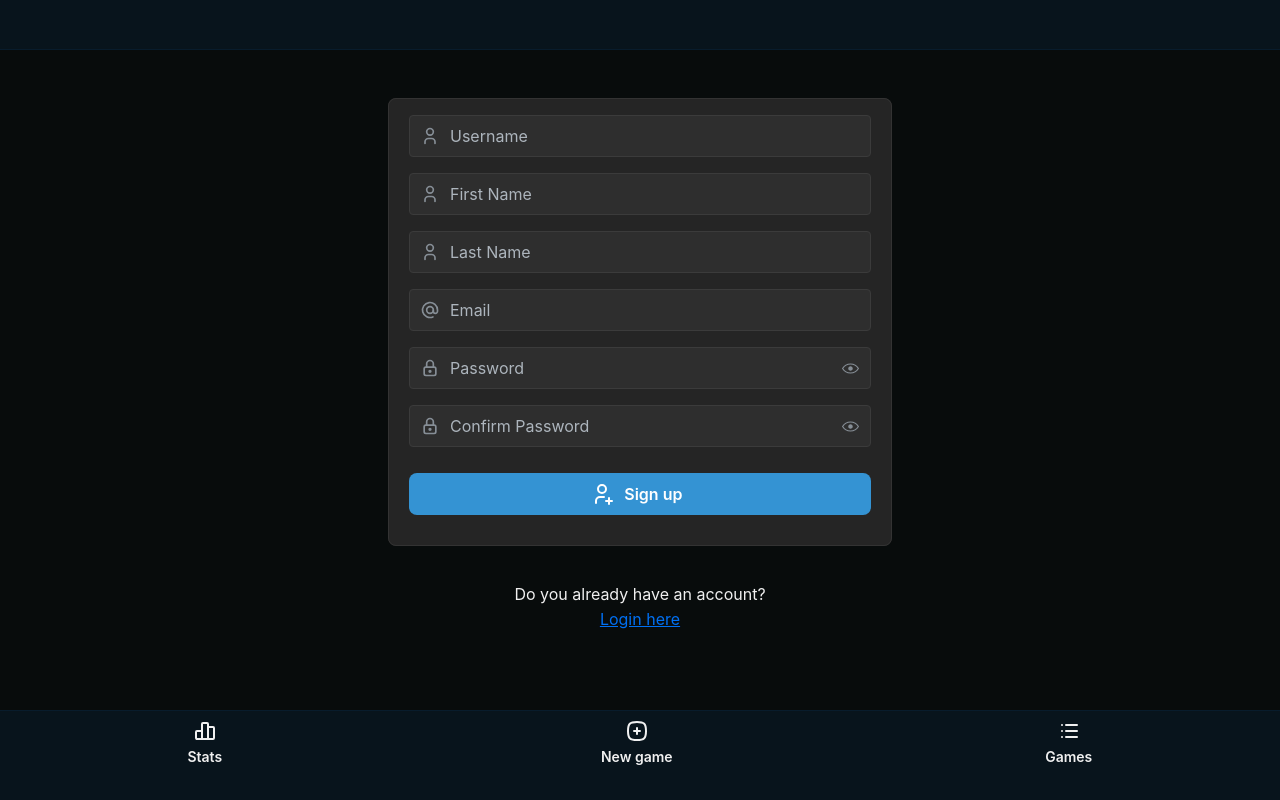
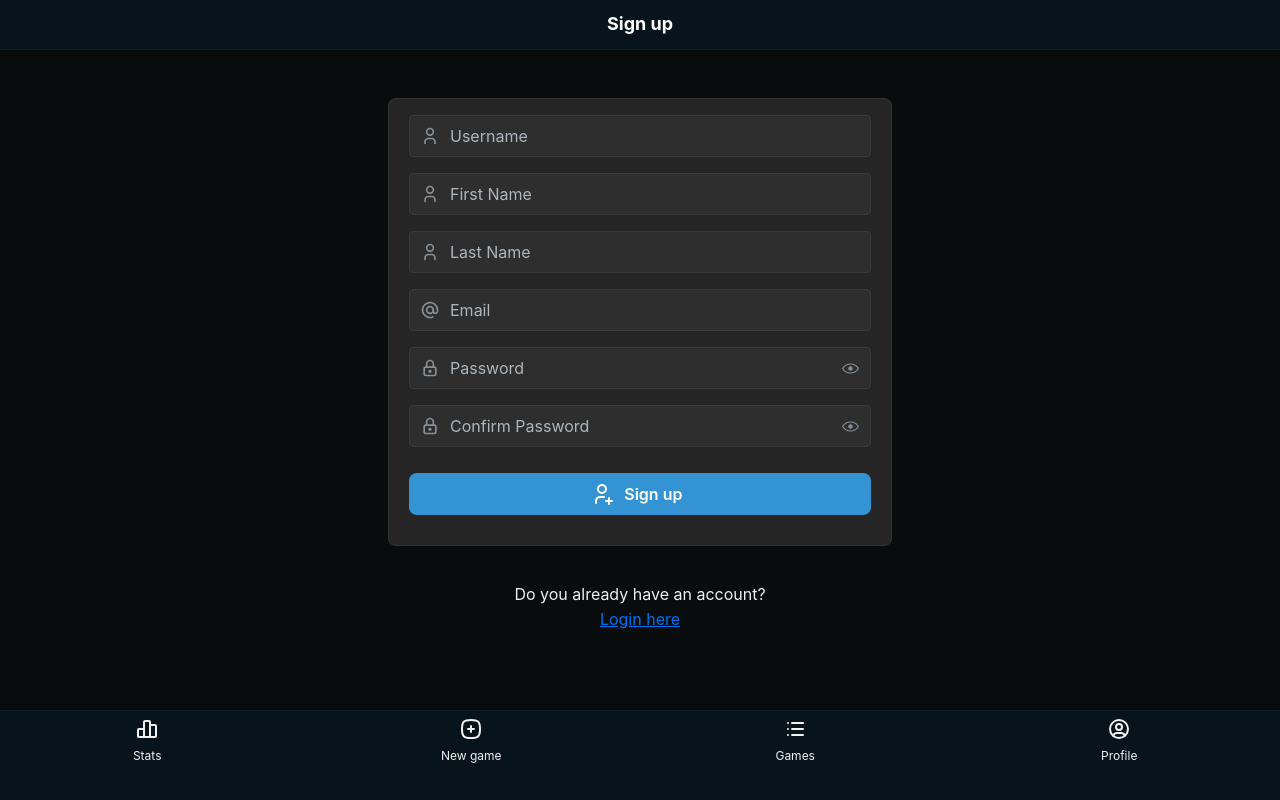
Before and after one commit to Larppuli/Scoreboard-2.0, a Next.js app: page /signup in a window 1280 px wide. Built offline with nearby package versions, Linux system fonts and the light colour scheme.

Commit message:
implementation of header and bottomnavigation

```diff
--- a/components/AppShellWrapper/BottomNavigation.tsx
+++ b/components/AppShellWrapper/BottomNavigation.tsx
@@ -1,6 +1,6 @@
 import React from 'react';
-import { AppShell, Group, Button, Stack } from '@mantine/core';
-import { IconChartBar, IconSquareRoundedPlus, IconList } from '@tabler/icons-react';
+import { AppShell, Group, Button, Stack, Text } from '@mantine/core';
+import { IconChartBar, IconSquareRoundedPlus, IconList, IconUserCircle } from '@tabler/icons-react';
 import Link from 'next/link'
 import { usePathname } from 'next/navigation';
 
@@ -11,6 +11,7 @@ function BottomNavigation() {
     { icon: <IconChartBar size={24} />, label: 'Stats', path: '/' },
     { icon: <IconSquareRoundedPlus size={24} />, label: 'New game', path: '/new-game' },
     { icon: <IconList size={24} />, label: 'Games', path: '/games' },
+    { icon: <IconUserCircle size={24} />, label: 'Profile', path: '/profile' },
   ];
 
   return (
@@ -18,10 +19,10 @@ function BottomNavigation() {
       <Group grow h='100px'>
         {navItems.map((item) => (
           <Link href={item.path} key={item.label} >
-            <Button mb='40px' w='32vw' bg='inherit' h='50px'>
+            <Button mb='40px' w='23vw' bg='inherit' h='50px'>
                 <Stack align="center" gap='7px' c={pathname === item.path ? '#ff0052' : '#f0f0f0'}>
                     {item.icon}
-                    {item.label}
+                    <Text size="xs">{item.label}</Text>
                 </Stack>
             </Button>
           </Link>
--- a/components/AppShellWrapper/Header.tsx
+++ b/components/AppShellWrapper/Header.tsx
@@ -11,12 +11,15 @@ function Header() {
     '/': 'Stats',
     '/new-game': 'New game',
     '/games': 'Games',
+    '/login': 'Login',
+    '/signup' : 'Sign up',
+    '/profile': 'Profile',
   }
 
   return (
     <AppShell.Header bg="#08141c" style={{ borderBottom: '1px solid #081c2c' }}>
       <Group h="100%" px="md" justify="center">
-        <Title order={3} c="white">
+        <Title order={4} c="white">
           {pageNames[pathname]}
         </Title>
       </Group>
```
